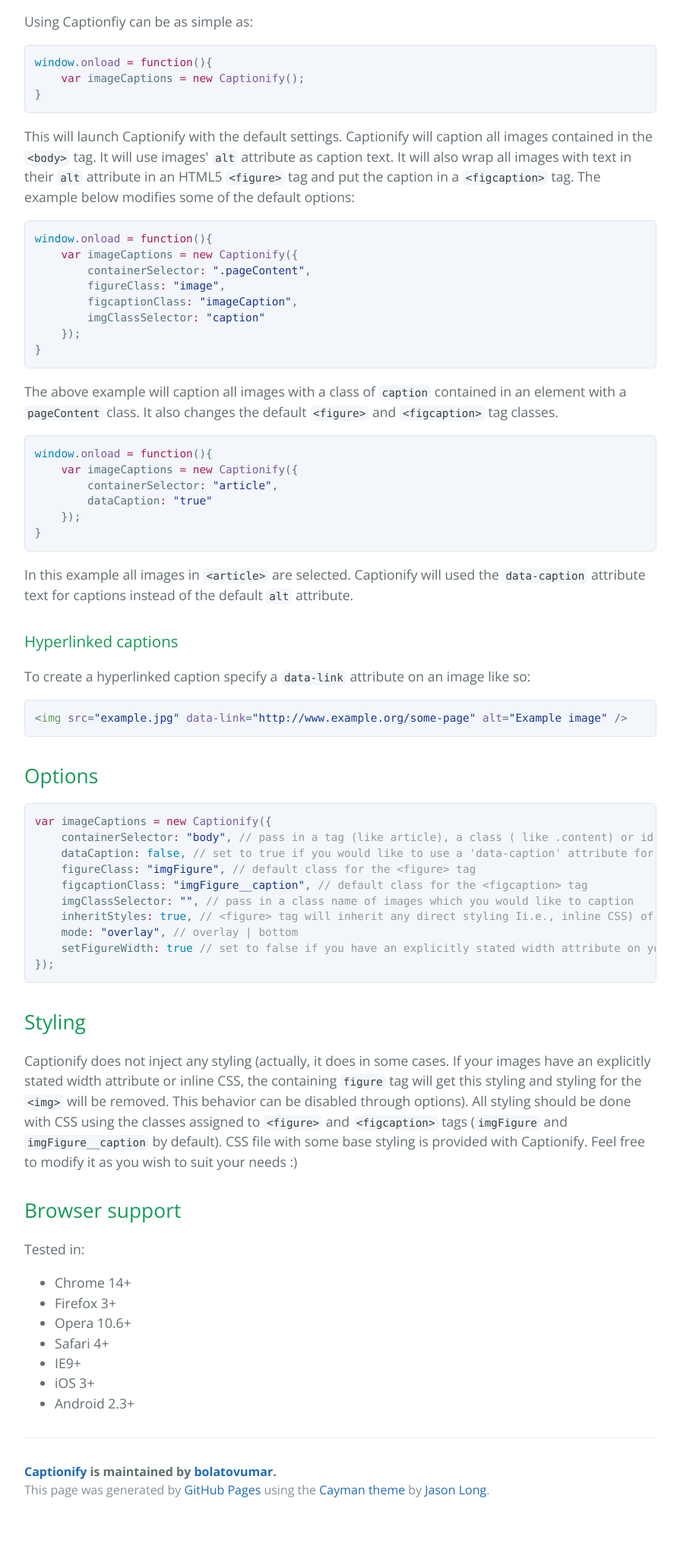
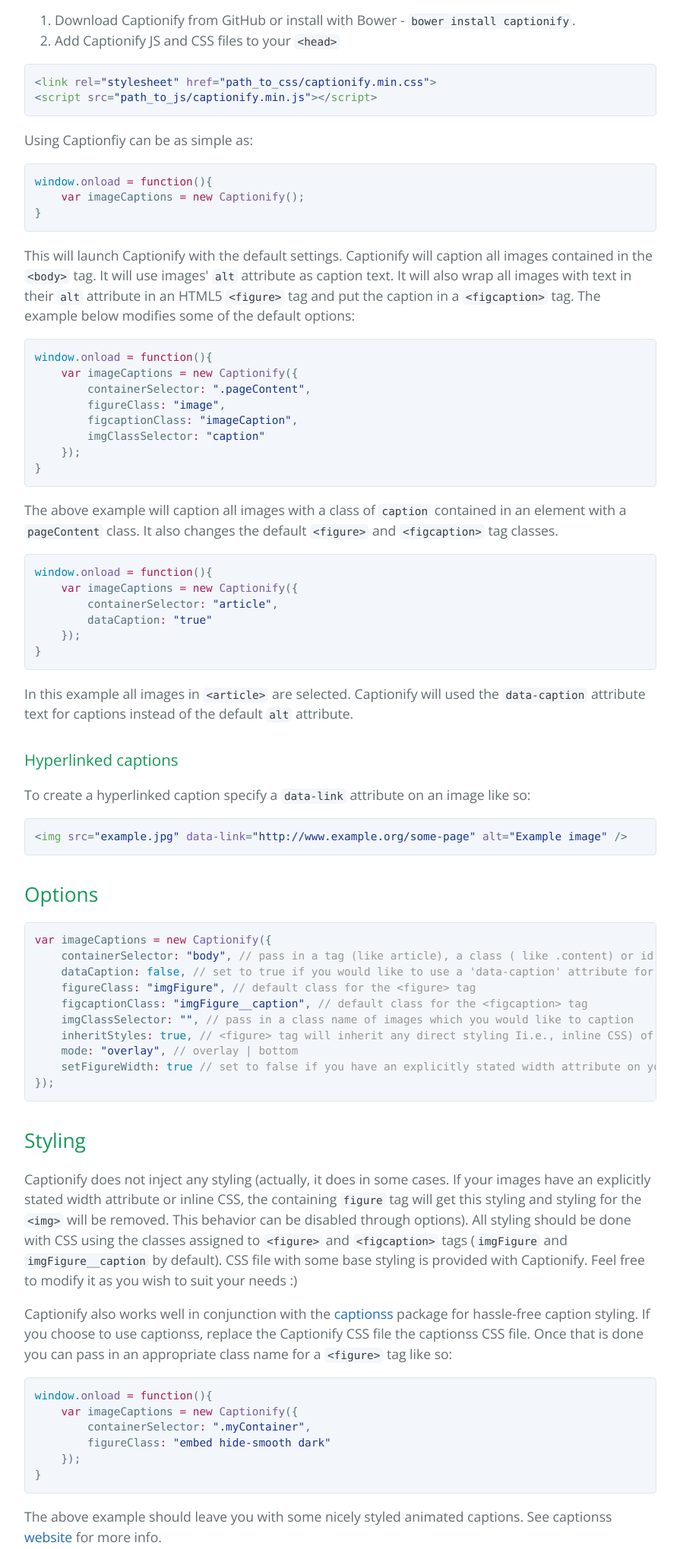
Before and after one commit to jaggedsoft/captionify, a plain HTML site: page index.html in a window 1280 px wide. Shown: the part 586-2625 px from the top of the page at 76% size, without its empty margins (192-1087 px from the left). Before the commit the page ends 2591 px from the top, so only its background shows below. Drawn offline with nearby package versions, Linux system fonts and the light colour scheme.

```diff
--- a/index.html
+++ b/index.html
@@ -26,6 +26,15 @@
 
 <h2>
 <a id="usage" class="anchor" href="#usage" aria-hidden="true"><span class="octicon octicon-link"></span></a>Usage</h2>
+
+<ol>
+<li>Download Captionify from GitHub or install with Bower - <code>bower install captionify</code>.</li>
+<li>Add Captionify JS and CSS files to your <code>&lt;head&gt;</code>
+</li>
+</ol>
+
+<div class="highlight highlight-html"><pre>&lt;<span class="pl-ent">link</span> <span class="pl-e">rel</span>=<span class="pl-s"><span class="pl-pds">"</span>stylesheet<span class="pl-pds">"</span></span> <span class="pl-e">href</span>=<span class="pl-s"><span class="pl-pds">"</span>path_to_css/captionify.min.css<span class="pl-pds">"</span></span>&gt;
+&lt;<span class="pl-ent">script</span> <span class="pl-e">src</span>=<span class="pl-s"><span class="pl-pds">"</span>path_to_js/captionify.min.js<span class="pl-pds">"</span></span>&gt;&lt;/<span class="pl-ent">script</span>&gt;</pre></div>
 
 <p>Using Captionfiy can be as simple as:</p>
 
@@ -81,6 +90,17 @@
 
 <p>Captionify does not inject any styling (actually, it does in some cases. If your images have an explicitly stated width attribute or inline CSS, the containing <code>figure</code> tag will get this styling and styling for the <code>&lt;img&gt;</code> will be removed. This behavior can be disabled through options). All styling should be done with CSS using the classes assigned to <code>&lt;figure&gt;</code> and <code>&lt;figcaption&gt;</code> tags (<code>imgFigure</code> and <code>imgFigure__caption</code> by default). CSS file with some base styling is provided with Captionify. Feel free to modify it as you wish to suit your needs :)</p>
 
+<p>Captionify also works well in conjunction with the <a href="http://www.captionss.com">captionss</a> package for hassle-free caption styling. If you choose to use captionss, replace the Captionify CSS file the captionss CSS file. Once that is done you can pass in an appropriate class name for a <code>&lt;figure&gt;</code> tag like so:</p>
+
+<div class="highlight highlight-js"><pre><span class="pl-c1">window</span>.<span class="pl-en">onload</span> <span class="pl-k">=</span> <span class="pl-k">function</span>(){
+    <span class="pl-k">var</span> imageCaptions <span class="pl-k">=</span> <span class="pl-k">new</span> <span class="pl-en">Captionify</span>({
+        containerSelector<span class="pl-k">:</span> <span class="pl-s"><span class="pl-pds">"</span>.myContainer<span class="pl-pds">"</span></span>,
+        figureClass<span class="pl-k">:</span> <span class="pl-s"><span class="pl-pds">"</span>embed hide-smooth dark<span class="pl-pds">"</span></span>
+    });
+}</pre></div>
+
+<p>The above example should leave you with some nicely styled animated captions. See captionss <a href="http://www.captionss.com">website</a> for more info.</p>
+
 <h2>
 <a id="browser-support" class="anchor" href="#browser-support" aria-hidden="true"><span class="octicon octicon-link"></span></a>Browser support</h2>
 
```
Also changed, not shown: params.json (+1 -1 lines).
